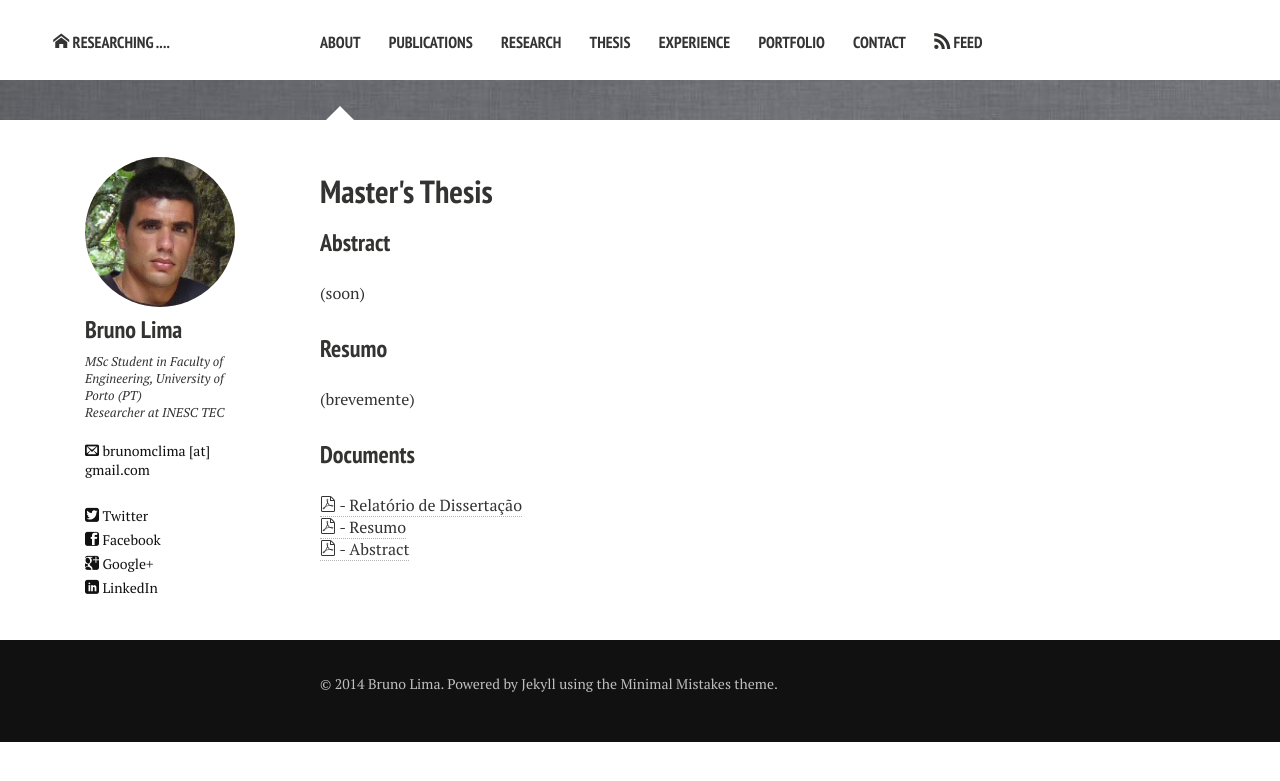
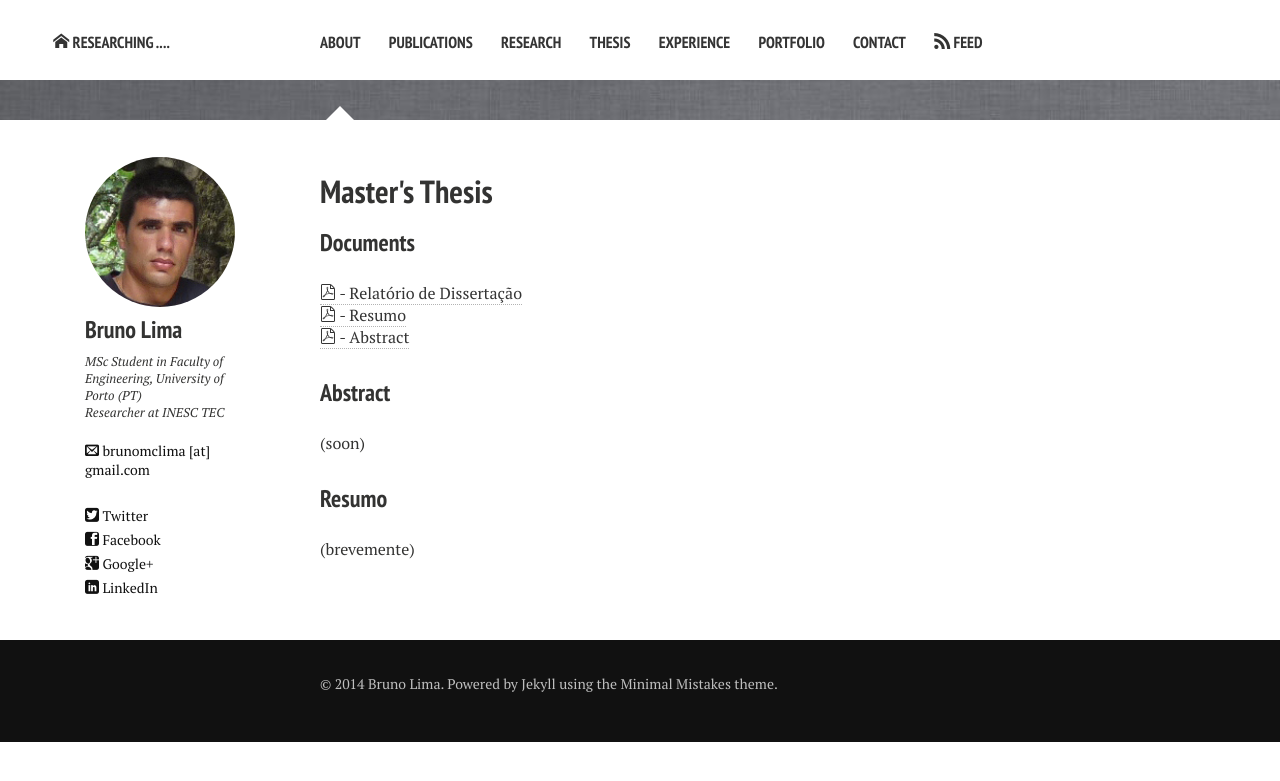
Before and after one commit to Bruno-Lima/Bruno-Lima.github.io, a Jekyll site: the page built from thesis.md, in a window 1280 px wide. Shown: the top 781 px of the page. Built offline with Jekyll 4.4.1, drawn with Linux system fonts in a browser that asks for light colours; nearby versions of some CDN libraries; some of the changed lines change nothing that is shown.

Commit message:
fix bugs

```diff
--- a/thesis.md
+++ b/thesis.md
@@ -5,6 +5,11 @@ title: Master's Thesis
 image:
   feature: black_bar.jpg
 ---
+
+###  Documents
+<a href="../thesis/MIEIC_BRUNO_LIMA.pdf"><i class="icon-pdf"></i> - Relatório de Dissertação </a> <br/>
+<a href="../thesis/BRUNO_LIMA_RESUMO_PT.pdf"><i class="icon-pdf"></i> - Resumo </a> <br/>
+<a href="../thesis/BRUNO_LIMA_RESUMO_EN.pdf"><i class="icon-pdf"></i> - Abstract </a> <br/>
 
 
 ### Abstract
@@ -14,8 +19,3 @@ image:
 ### Resumo
 
 (brevemente)
-
-###  Documents
-<a href="../thesis/MIEIC_BRUNO_LIMA.pdf"><i class="icon-pdf"></i> - Relatório de Dissertação </a> <br/>
-<a href="../thesis/BRUNO_LIMA_RESUMO_PT.pdf"><i class="icon-pdf"></i> - Resumo </a> <br/>
-<a href="../thesis/BRUNO_LIMA_RESUMO_EN.pdf"><i class="icon-pdf"></i> - Abstract </a> <br/>
```
